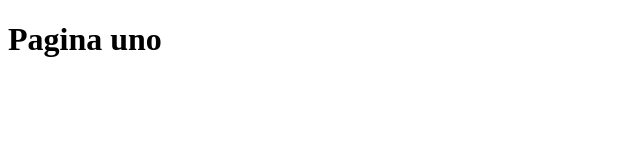
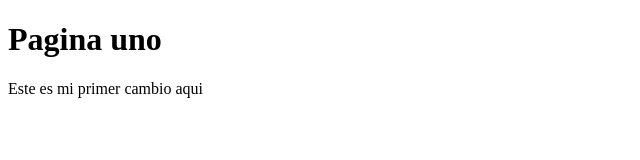
Before and after one commit to 1Angel/git-test, a plain HTML site: page page1.html in a window 1280 px wide. Shown: the whole page, without its empty margins (0-640 px from the left). Drawn offline with Linux system fonts and the light colour scheme.

Commit message:
bebecita

```diff
--- a/page1.html
+++ b/page1.html
@@ -5,6 +5,7 @@
     </title>
     <body>
         <h1>Pagina uno</h1>
+        <p>Este es mi primer cambio aqui</p>
     </body>
 </head>
 </html>
```
